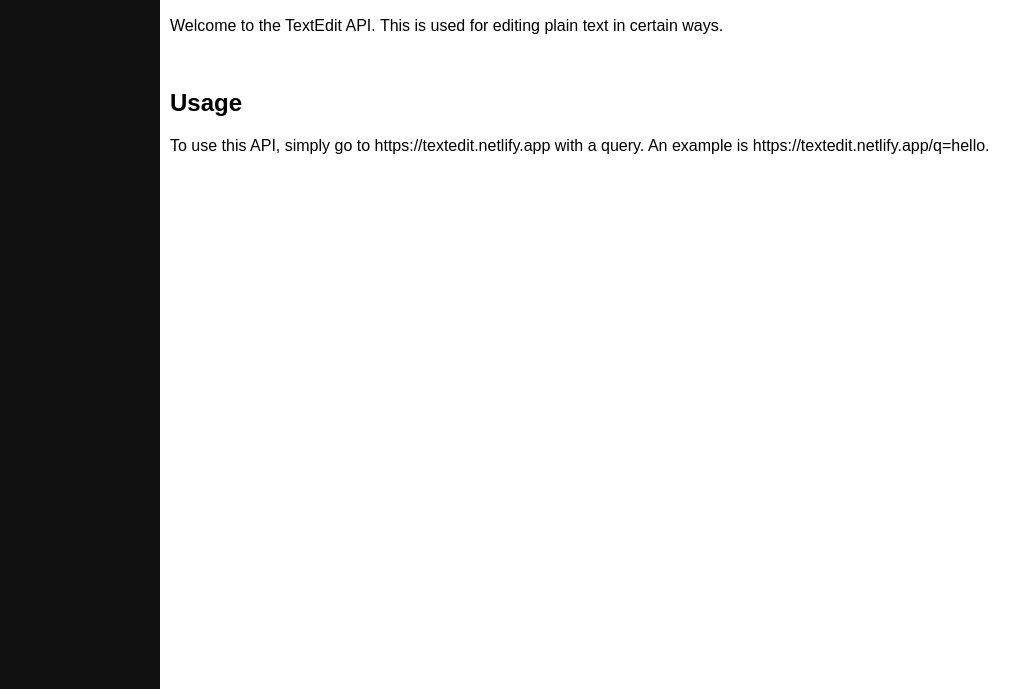
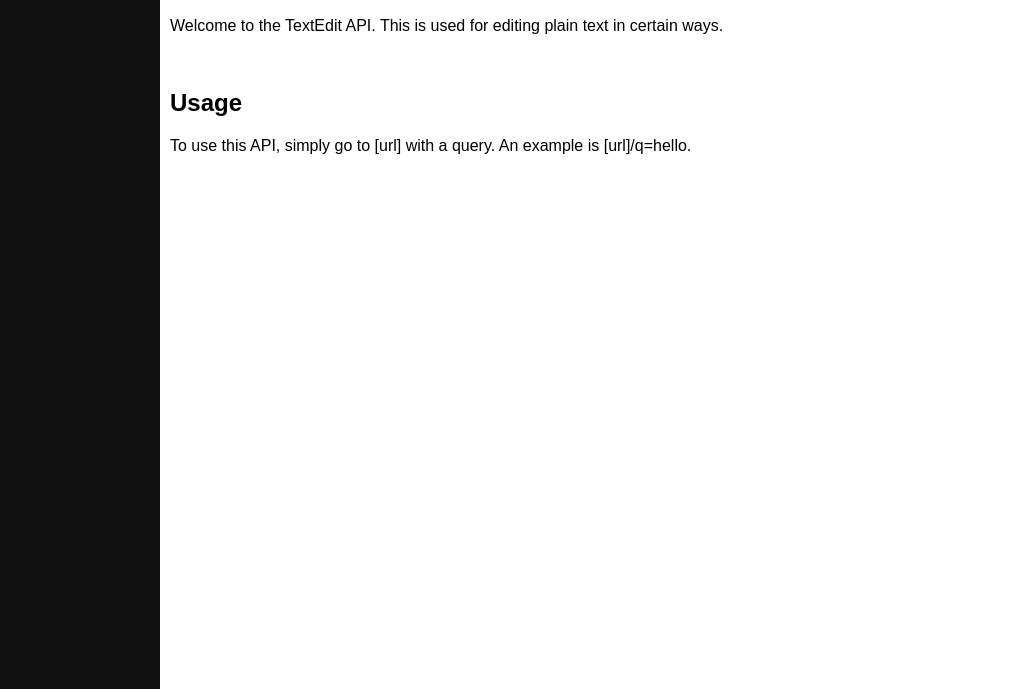
Before and after one commit to ThatCompassGuy/TextEdit-API, a website: page html/mainpage.html in a window 1280 px wide. Shown: the part 111-800 px from the top of the page, without its empty margins (0-1034 px from the left). Drawn offline with Linux system fonts and the light colour scheme.

Commit message:
Update mainpage.html

```diff
--- a/html/mainpage.html
+++ b/html/mainpage.html
@@ -68,7 +68,7 @@
     <br>
     <h2 class="">Usage</h2>
     <p>
-        To use this API, simply go to https://textedit.netlify.app with a query. An example is https://textedit.netlify.app/q=hello.
+        To use this API, simply go to [url] with a query. An example is [url]/q=hello.
     </p>
 </body>
 
```
